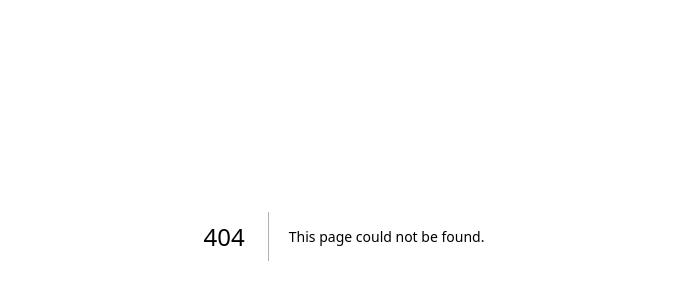
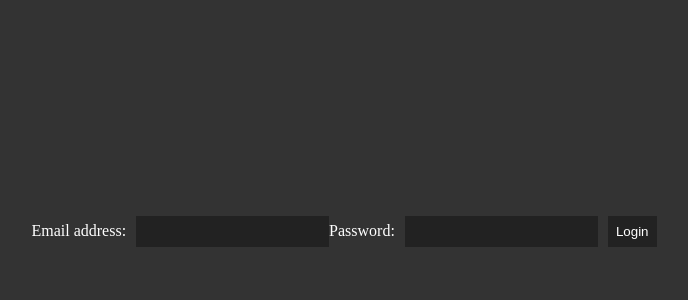
Before and after one commit to PrajwalDhule/metavolf, a Next.js app: page /login in a window 1280 px wide. Before the commit this address had no page. Shown: the part 164-464 px from the top of the page, without its empty margins (296-984 px from the left). Built offline with nearby package versions, Linux system fonts and the light colour scheme.

Commit message:
Initial Commit

```diff
--- a/pages/_app.js
+++ b/pages/_app.js
@@ -1,5 +1,6 @@
-import '../styles/globals.css'
+import "../styles/globals.css";
+import "../styles/Login.css";
 
 export default function App({ Component, pageProps }) {
-  return <Component {...pageProps} />
+  return <Component {...pageProps} />;
 }
--- /dev/null
+++ b/pages/login.js
@@ -0,0 +1,39 @@
+import React, { useState } from "react";
+// import "../styles/Login.css";
+
+function Login() {
+  const [email, setEmail] = useState("");
+  const [password, setPassword] = useState("");
+
+  function handleSubmit(event) {
+    event.preventDefault();
+    console.log("email:", email);
+    console.log("password:", password);
+  }
+
+  return (
+    <div className="login-body body">
+      <div className="login-page-container">
+        <form onSubmit={handleSubmit}>
+          <label for="email">Email address:</label>
+          <input
+            type="text"
+            id="email"
+            value={email}
+            onChange={(event) => setUsername(event.target.value)}
+          />
+          <label for="password">Password:</label>
+          <input
+            type="password"
+            id="password"
+            value={password}
+            onChange={(event) => setPassword(event.target.value)}
+          />
+          <button type="submit">Login</button>
+        </form>
+      </div>
+    </div>
+  );
+}
+
+export default Login;
--- /dev/null
+++ b/styles/Login.css
@@ -0,0 +1,35 @@
+.login-page-container {
+  background-color: #333333;
+  color: #ffffff;
+  display: -webkit-box;
+  display: -ms-flexbox;
+  display: flex;
+  -webkit-box-align: center;
+      -ms-flex-align: center;
+          align-items: center;
+  -webkit-box-pack: center;
+      -ms-flex-pack: center;
+          justify-content: center;
+  height: 100vh;
+}
+
+.login-page-container label {
+  margin-right: 10px;
+}
+
+.login-page-container input {
+  background-color: #222222;
+  color: #ffffff;
+  border: none;
+  padding: 8px;
+  margin-bottom: 10px;
+}
+
+.login-page-container button {
+  background-color: #222222;
+  color: #ffffff;
+  border: none;
+  padding: 8px;
+  margin-left: 10px;
+}
+/*# sourceMappingURL=Login.css.map */
--- /dev/null
+++ b/styles/Login.scss
@@ -0,0 +1,28 @@
+.login-page-container {
+  background-color: #333333;
+  color: #ffffff;
+  display: flex;
+  align-items: center;
+  justify-content: center;
+  height: 100vh;
+}
+
+.login-page-container label {
+  margin-right: 10px;
+}
+
+.login-page-container input {
+  background-color: #222222;
+  color: #ffffff;
+  border: none;
+  padding: 8px;
+  margin-bottom: 10px;
+}
+
+.login-page-container button {
+  background-color: #222222;
+  color: #ffffff;
+  border: none;
+  padding: 8px;
+  margin-left: 10px;
+}
--- a/styles/globals.css
+++ b/styles/globals.css
@@ -1,9 +1,9 @@
 :root {
   --max-width: 1100px;
   --border-radius: 12px;
-  --font-mono: ui-monospace, Menlo, Monaco, 'Cascadia Mono', 'Segoe UI Mono',
-    'Roboto Mono', 'Oxygen Mono', 'Ubuntu Monospace', 'Source Code Pro',
-    'Fira Mono', 'Droid Sans Mono', 'Courier New', monospace;
+  --font-mono: ui-monospace, Menlo, Monaco, "Cascadia Mono", "Segoe UI Mono",
+    "Roboto Mono", "Oxygen Mono", "Ubuntu Monospace", "Source Code Pro",
+    "Fira Mono", "Droid Sans Mono", "Courier New", monospace;
 
   --foreground-rgb: 0, 0, 0;
   --background-start-rgb: 214, 219, 220;
@@ -85,6 +85,15 @@ body {
   overflow-x: hidden;
 }
 
+.body {
+  height: 100vh;
+  width: 100vw;
+  background-color: #222222;
+  overflow: hidden;
+  margin: 0;
+  padding: 0;
+}
+
 body {
   color: rgb(var(--foreground-rgb));
   background: linear-gradient(
```
Also changed, not shown: pages/index.js (+14 -118 lines), 1 other file (tests, documents, lock files or other folders).
